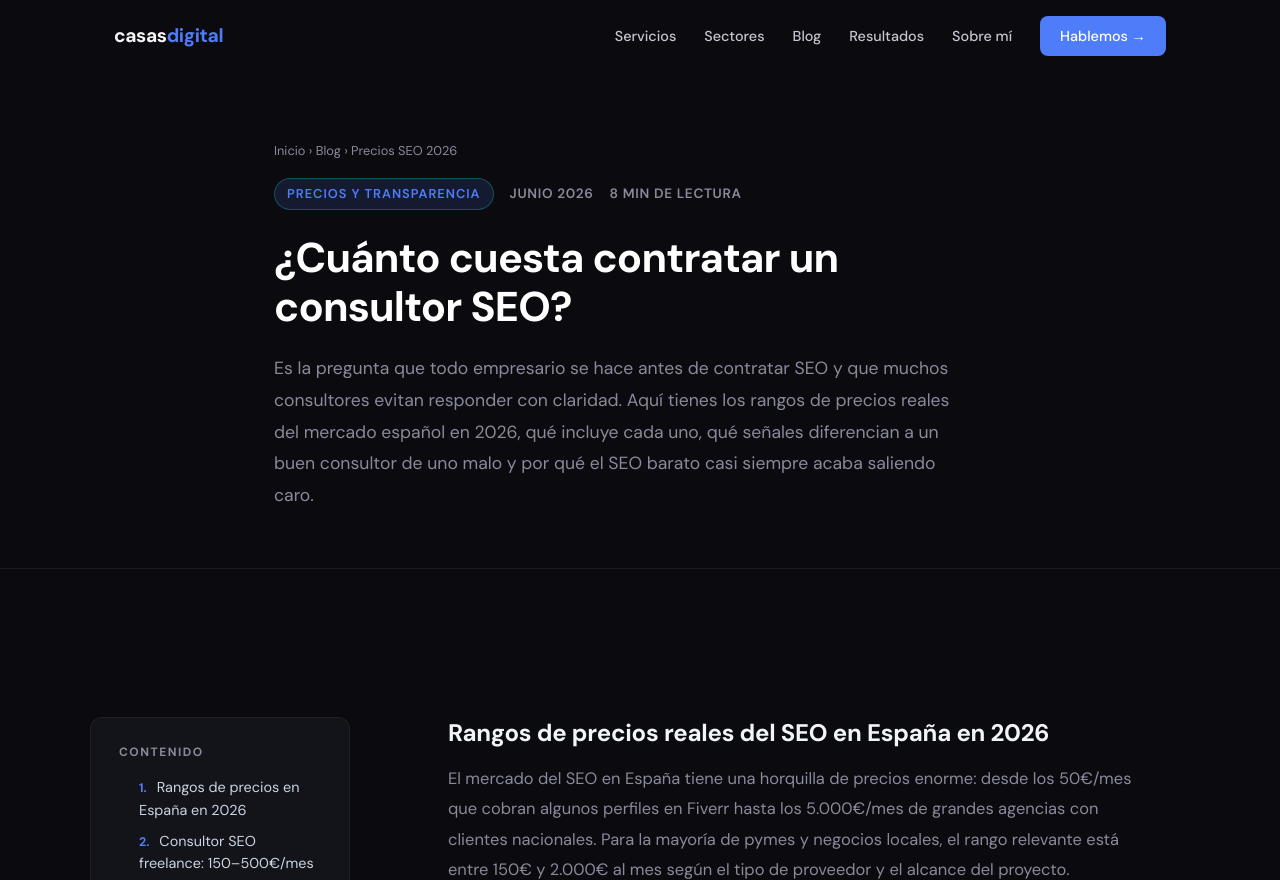
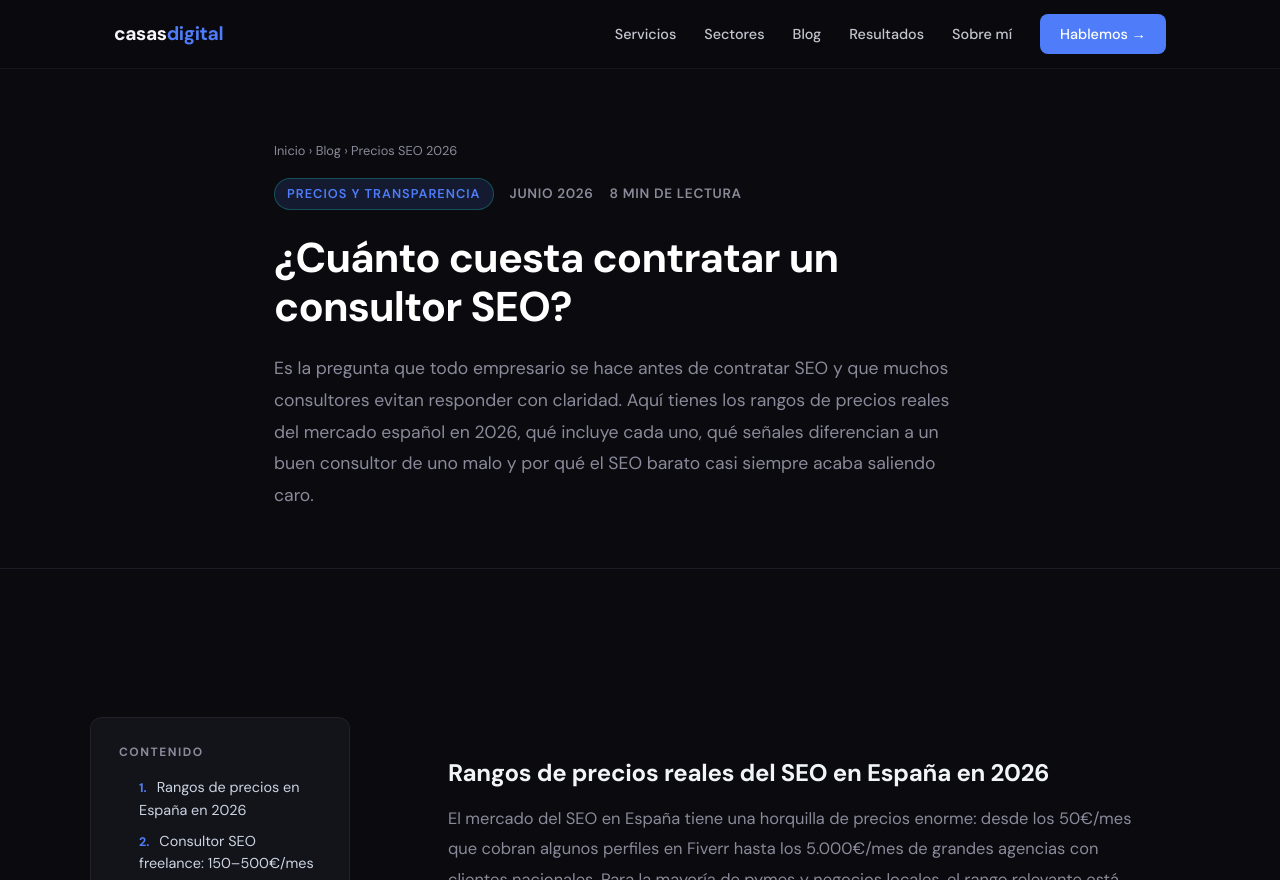
Before and after one commit to NiTTo93/casasdigital, a plain HTML site: page blog/cuanto-cuesta-consultor-seo.html in a window 1280 px wide. Shown: the top 880 px of the page. Drawn offline with Linux system fonts and the light colour scheme.

Commit message:
Blog v2 fix: nav con fondo permanente (pisaba el contenido al scroll) + espaciados del body

```diff
--- a/css/style.css
+++ b/css/style.css
@@ -5,8 +5,8 @@ body{font-family:'DM Sans',sans-serif;color:var(--white);background:var(--dark);
 .container{max-width:1100px;margin:0 auto;padding:0 24px}
 a{color:var(--accent);text-decoration:none;transition:color .2s}
 a:hover{color:var(--accent-2)}
-.nav{position:fixed;top:0;left:0;right:0;z-index:100;padding:16px 0;transition:background .3s}
-.nav.scrolled{background:rgba(10,10,15,.95);backdrop-filter:blur(12px);border-bottom:1px solid rgba(255,255,255,.05)}
+.nav{position:fixed;top:0;left:0;right:0;z-index:100;padding:14px 0;background:rgba(10,10,15,.92);backdrop-filter:blur(14px);border-bottom:1px solid rgba(255,255,255,.05)}
+.nav.scrolled{background:rgba(10,10,15,.96)}
 .nav__inner{display:flex;align-items:center;justify-content:space-between}
 .nav__brand{font-size:1.2rem;font-weight:700;color:var(--white);letter-spacing:-.02em}
 .nav__brand span{color:var(--accent)}
@@ -309,6 +309,7 @@ a:hover{color:var(--accent-2)}
   padding: 0;
   font-size: 1.03rem;
 }
+.article-body > p:first-of-type { margin-top: 4px; }
 .article-body h2 {
   font-size: 1.55rem;
   line-height: 1.3;
@@ -319,7 +320,7 @@ a:hover{color:var(--accent-2)}
   color: var(--white);
   scroll-margin-top: 96px;
 }
-.article-body h2:first-of-type { border-top: none; margin-top: 0; padding-top: 0; }
+.article-body h2:first-of-type { border-top: none; margin-top: 40px; padding-top: 0; }
 .article-body h3 {
   font-size: 1.16rem;
   letter-spacing: -.01em;
```
